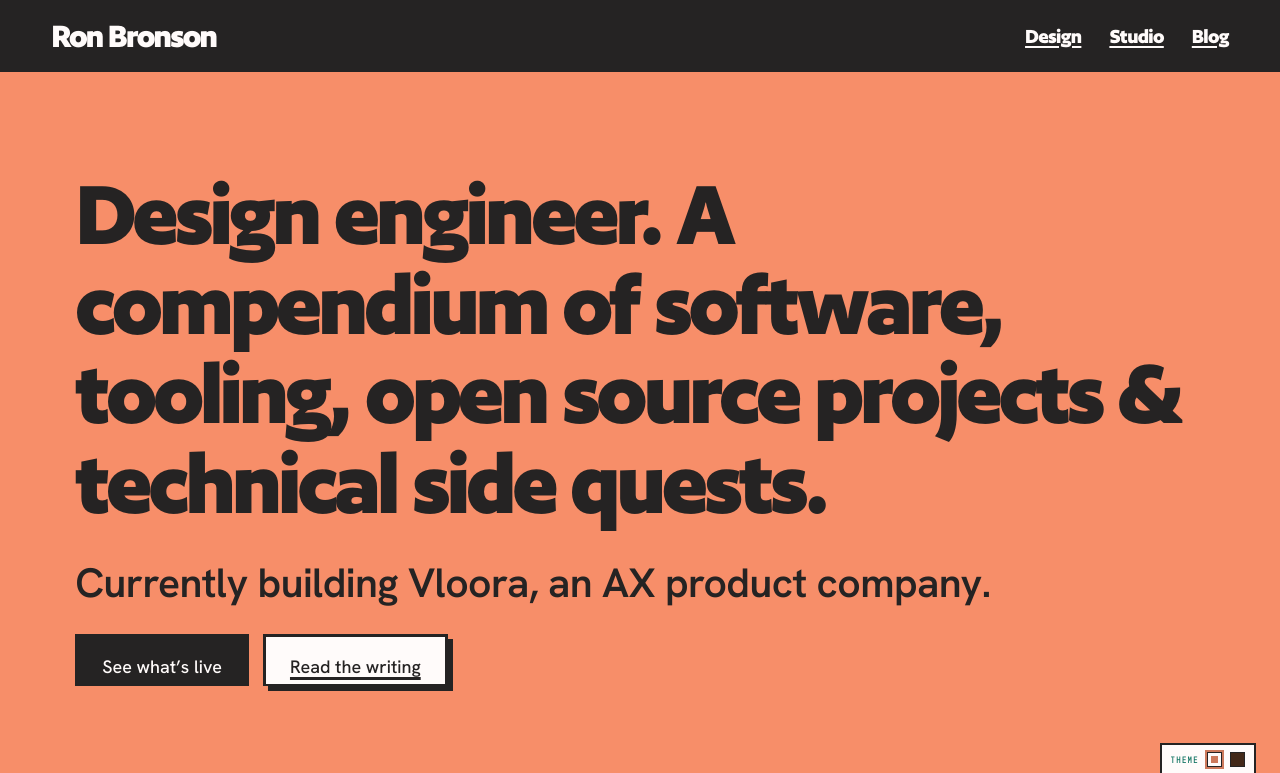
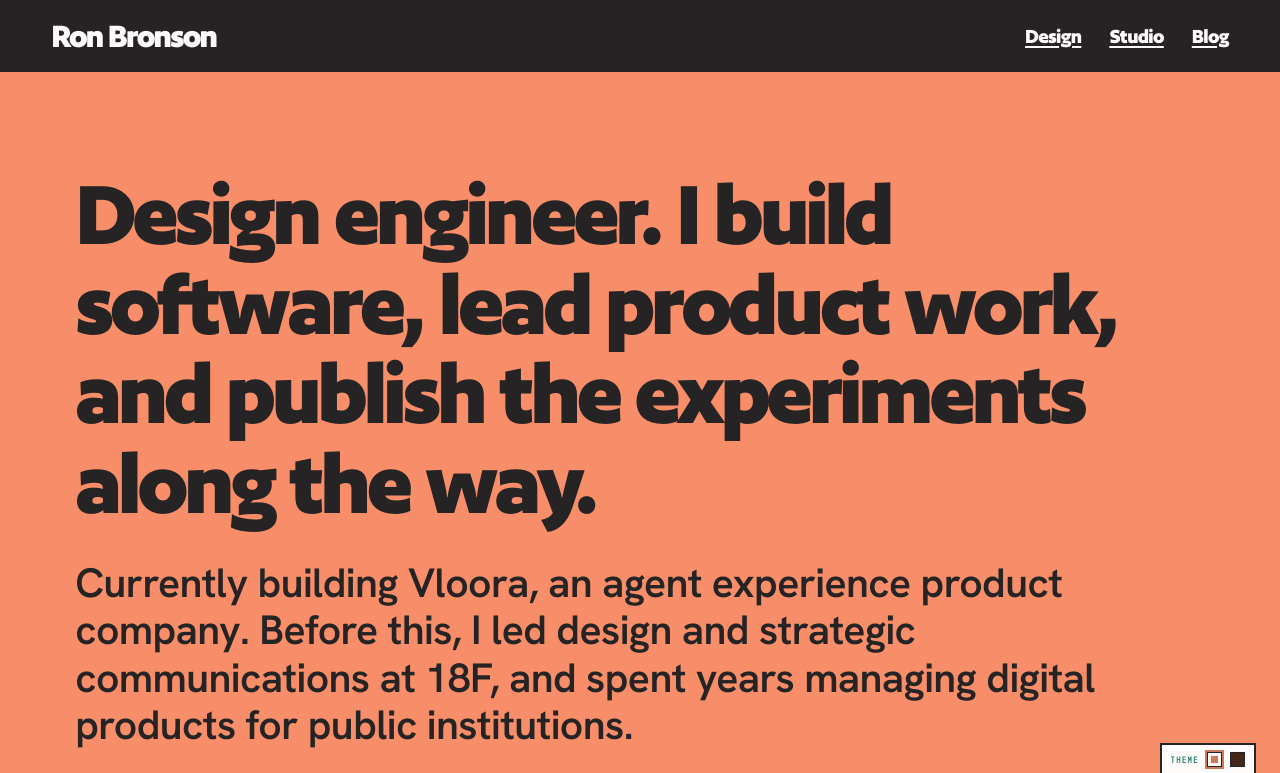
Before and after one commit to quarterback/dev-site, a plain HTML site: page index.html in a window 1280 px wide. Shown: the top 773 px of the page. Drawn offline with Linux system fonts and the light colour scheme.

Commit message:
Connect technical portfolio introduction to product leadership

```diff
--- a/index.html
+++ b/index.html
@@ -6,10 +6,10 @@
 <link rel="icon" href="/favicon.svg" type="image/svg+xml" />
 <link rel="icon" href="/favicon.png" type="image/png" sizes="any" />
 <title>Ron Bronson &mdash; Design Engineer</title>
-<meta name="description" content="Design engineer. A compendium of software, tooling, open source projects &amp; technical side quests." />
+<meta name="description" content="Design engineer. I build software, lead product work, and publish the experiments along the way." />
 <meta name="twitter:card" content="summary" />
 <meta name="twitter:title" content="Ron Bronson &mdash; Design Engineer" />
-<meta name="twitter:description" content="Design engineer. A compendium of software, tooling, open source projects &amp; technical side quests." />
+<meta name="twitter:description" content="Design engineer. I build software, lead product work, and publish the experiments along the way." />
 <link rel="preconnect" href="https://fonts.googleapis.com" />
 <link rel="preconnect" href="https://fonts.gstatic.com" crossorigin />
 <link href="https://fonts.googleapis.com/css2?family=Hanken+Grotesk:wght@400;500;600;700&display=swap" rel="stylesheet" />
@@ -34,8 +34,8 @@
   -->
 
   <section class="hero block block--lead" id="top" aria-labelledby="h">
-<h1 id="h">Design engineer. A compendium of software, tooling, open source projects &amp; technical side quests.</h1>
-<p class="sub">Currently building <a href="https://vloora.com">Vloora</a>, an <a href="https://agentexperience.ax">AX</a> product company.</p>
+<h1 id="h">Design engineer. I build software, lead product work, and publish the experiments along the way.</h1>
+<p class="sub">Currently building <a href="https://vloora.com">Vloora</a>, an <a href="https://agentexperience.ax">agent experience</a> product company. Before this, I led design and strategic communications at 18F, and spent years managing digital products for public institutions.</p>
 <p class="more"><span class="cta-row"><a class="btn btn--lead" href="#built">See what&rsquo;s live</a><a class="btn btn--ghost" href="https://blog.ronbronson.dev">Read the writing</a></span></p>
 </section>
 
```
